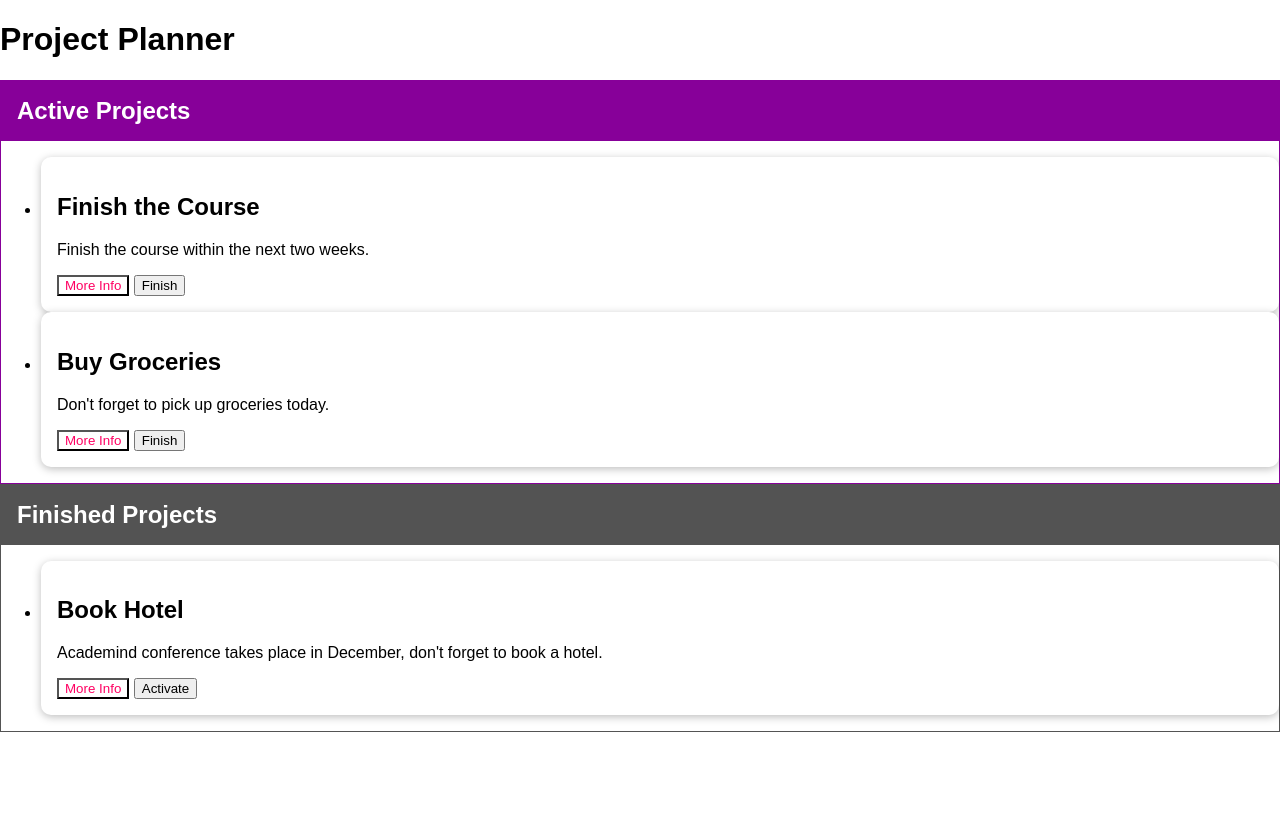
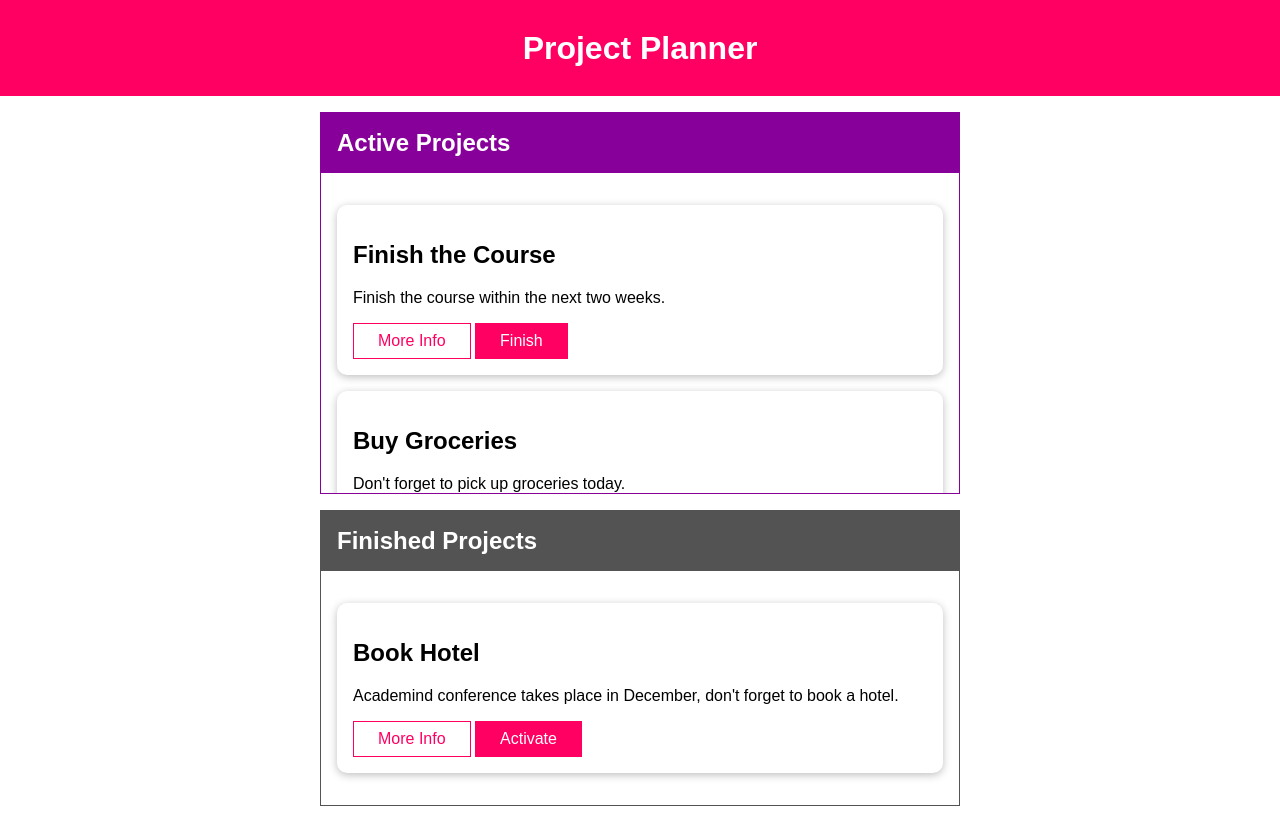
Before and after one commit to shimulckbt/javascript-practice, a plain HTML site: page practice-oop-class-with-advnc-dom/index.html in a window 1280 px wide. Drawn offline with Linux system fonts and the light colour scheme.

Commit message:
style added

```diff
--- a/practice-oop-class-with-advnc-dom/assets/styles/app.css
+++ b/practice-oop-class-with-advnc-dom/assets/styles/app.css
@@ -10,7 +10,63 @@ body {
   margin: 0;
 }
 
+#main-header {
+  width: 100%;
+  height: 6rem;
+  display: flex;
+  justify-content: center;
+  align-items: center;
+  background: #ff0062;
+}
 
+#main-header h1 {
+  color: white;
+  margin: 0;
+}
+
+footer {
+  position: absolute;
+  bottom: 0;
+  left: 0;
+  width: 100%;
+  text-align: center;
+}
+
+ul {
+  list-style: none;
+  margin: 0;
+  padding: 0;
+}
+
+li {
+  margin: 1rem 0;
+}
+
+section {
+  margin: 1rem auto;
+  width: 40rem;
+  max-width: 90%;
+}
+
+section ul {
+  padding: 1rem;
+  max-height: 20rem;
+  overflow: scroll;
+}
+
+section > h2 {
+  color: white;
+  margin: 0;
+}
+
+button {
+  font: inherit;
+  background: #ff0062;
+  color: white;
+  border: 1px solid #ff0062;
+  padding: 0.5rem 1.5rem;
+  cursor: pointer;
+}
 
 button.alt {
   background: white;
```
